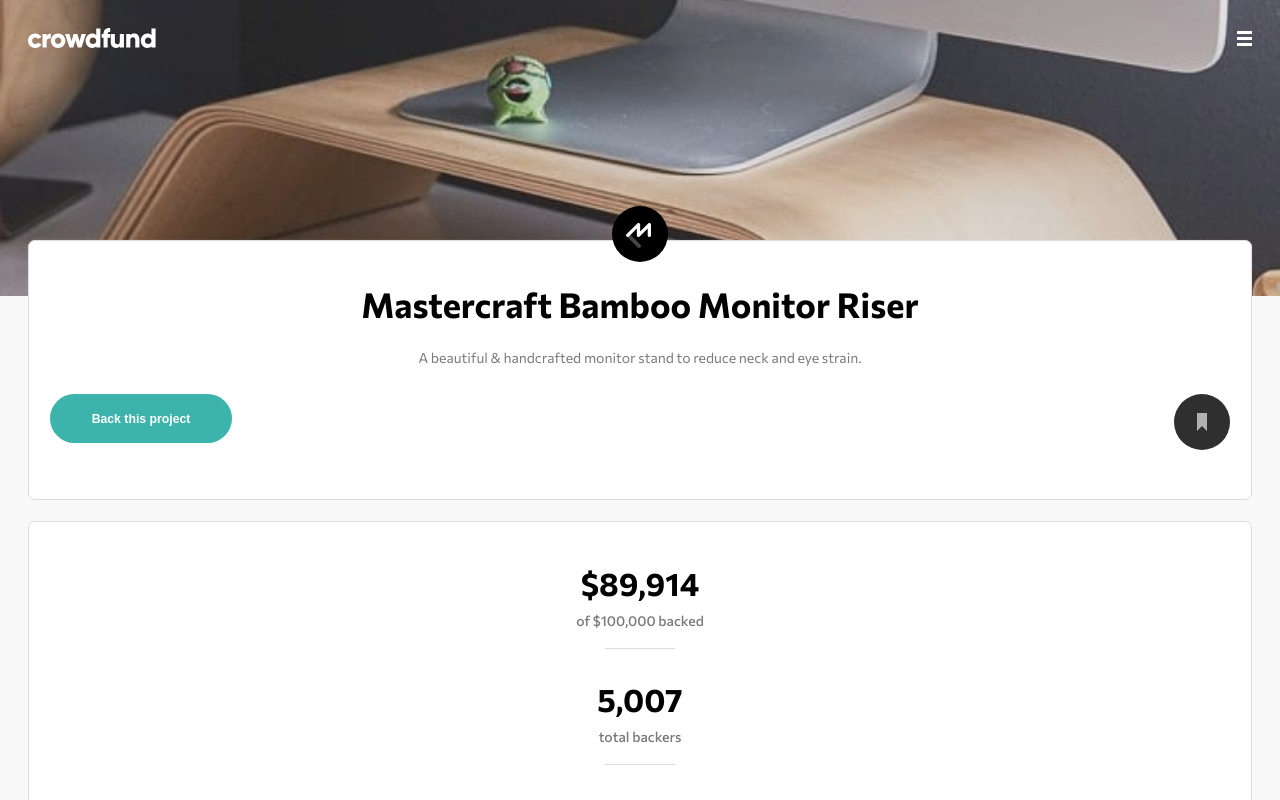
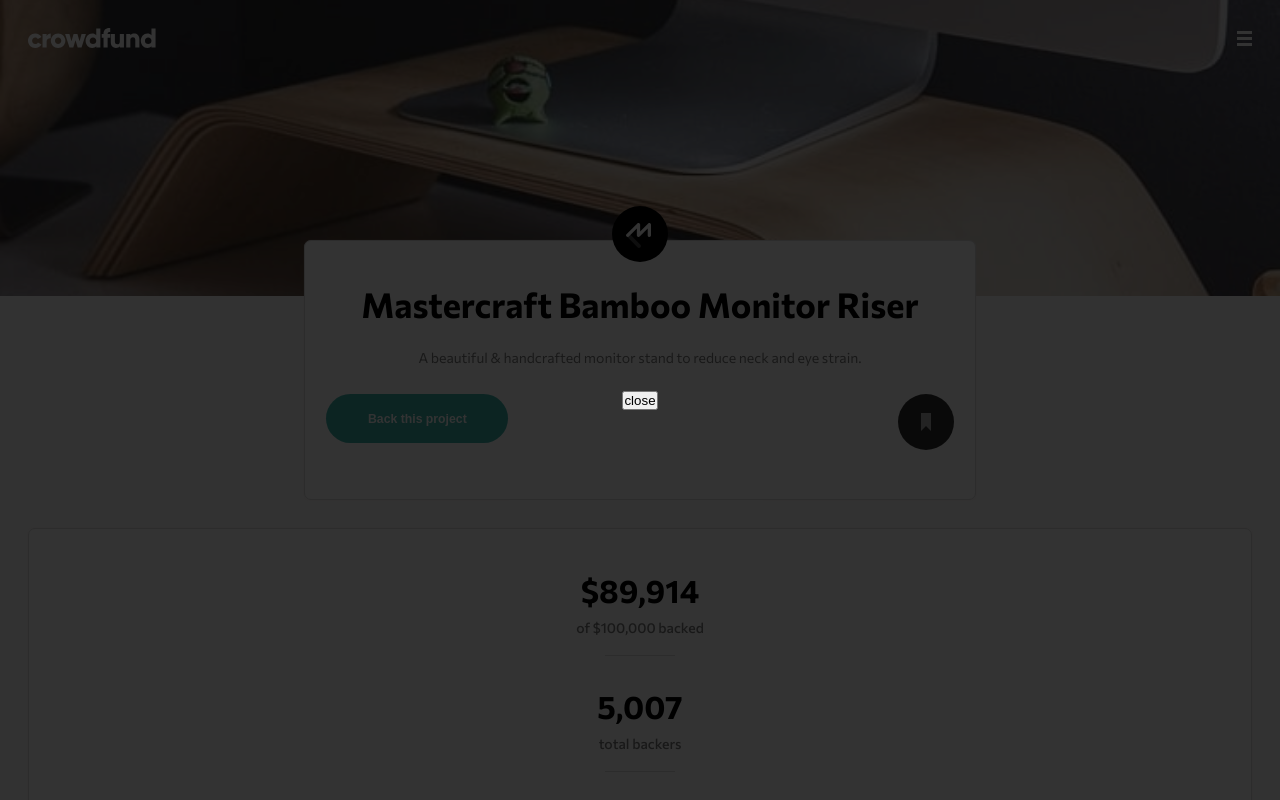
Before and after one commit to avatarfreak/front-end-mentor-crowdfunding, a Next.js app: page / in a window 1280 px wide. Both pictures are taken after a click on the button "Back this project". Shown: the top 800 px of the page. Built offline with nearby package versions, Linux system fonts and the light colour scheme.

Commit message:
Added Modal component skeleton

```diff
--- a/app/components/Elements/Card/style.tsx
+++ b/app/components/Elements/Card/style.tsx
@@ -76,13 +76,14 @@ export const CardWrapper = styled.div`
   border: 1px solid #ddd;
   box-shadow: 0 0 1px rgba(241, 241, 241, 0.5);
   border-radius: 0.5rem;
-  margin-bottom: 3rem;
+  margin: 2rem auto;
   background: #fff;
   &.active {
     opacity: 0.6;
     & ${ButtonWrapper} {
       background: var(--darkgray);
-      cursor: not-allowed;
+      pointer-events: none;
+      user-select: none;
     }
   }
 `;
--- a/app/components/Elements/Main/Project/Pledges/index.tsx
+++ b/app/components/Elements/Main/Project/Pledges/index.tsx
@@ -11,6 +11,7 @@ import {
   DurationWrapper,
   DayWrapper,
   TimeWrapper,
+  CardWrapper,
 } from "@/Elements/Card/style";
 import styled from "styled-components";
 
--- /dev/null
+++ b/app/components/Elements/Modal/modal.tsx
@@ -0,0 +1,17 @@
+import styled from "styled-components";
+
+export const Wrapper = styled.div`
+  position: fixed;
+  top: 0;
+  left: 0;
+  right: 0;
+  bottom: 0;
+  display: flex;
+  align-items: center;
+  justify-content: center;
+  background: rgba(0, 0, 0, 0.8);
+`;
+
+export const ModalContainer: React.FC<React.ReactNode> = ({ children }) => {
+  return <Wrapper>{children}</Wrapper>;
+};
--- a/app/components/Modules/Main/Monitor/index.tsx
+++ b/app/components/Modules/Main/Monitor/index.tsx
@@ -1,8 +1,13 @@
 import Header from "@/Elements/Header";
 import { Avatar, Card, Title, Text, Footer, Bookmark, Button, Body } from "@/Elements/Main/Monitor";
 import Image from "next/image";
+import { SetStateAction } from "react";
 
-export const Monitor: React.FC = () => {
+interface IProps {
+  setShowModal: React.Dispatch<SetStateAction<boolean>>;
+}
+
+export const Monitor: React.FC<IProps> = ({ setShowModal }) => {
   return (
     <>
       <Card>
@@ -16,7 +21,7 @@ export const Monitor: React.FC = () => {
           <Text>A beautiful & handcrafted monitor stand to reduce neck and eye strain.</Text>
         </Body>
         <Footer>
-          <Button onClick={(): void => console.log("Back this project")}>Back this project</Button>
+          <Button onClick={() => setShowModal((prev) => !prev)}>Back this project</Button>
           <Bookmark>
             <Image src="/images/icon-bookmark.svg" width="56" height="56" layout="fixed" />
           </Bookmark>
--- a/app/components/Modules/Main/Project/Pledges/index.tsx
+++ b/app/components/Modules/Main/Project/Pledges/index.tsx
@@ -1,4 +1,4 @@
-import { useState } from "react";
+import { SetStateAction, useState } from "react";
 import { pledge } from "./data";
 import {
   Card,
@@ -15,8 +15,11 @@ import {
   Time,
 } from "@/Elements/Main/Project/Pledges";
 
+interface IProps {
+  setShowModal: React.Dispatch<SetStateAction<boolean>>;
+}
 type Pledges = typeof pledge;
-const Pledge: React.FC = () => {
+const Pledge: React.FC<IProps> = ({ setShowModal }) => {
   const [pledges, setPledges] = useState<Pledges>(pledge);
 
   return (
@@ -39,7 +42,7 @@ const Pledge: React.FC = () => {
             </Duration>
 
             <CTA>
-              <Button>{data.btnText}</Button>
+              <Button onClick={() => setShowModal((prev) => !prev)}>{data.btnText}</Button>
             </CTA>
           </Footer>
         </Card>
--- a/app/components/Modules/Main/Project/index.tsx
+++ b/app/components/Modules/Main/Project/index.tsx
@@ -1,8 +1,12 @@
 import { Card, Title, Text } from "@/Elements/Main/Project";
-import React from "react";
+import React, { SetStateAction } from "react";
 import Pledge from "./Pledges";
 
-export const Project = () => {
+interface IProps {
+  setShowModal: React.Dispatch<SetStateAction<boolean>>;
+}
+
+export const Project: React.FC<IProps> = ({ setShowModal }) => {
   return (
     <Card>
       <Title>About this project</Title>
@@ -16,7 +20,7 @@ export const Project = () => {
         Featuring artisan craftsmanship, the simplicity of design creates extra desk space below
         your computer to allow notepads, pens, and USB sticks to be stored under the stand.
       </Text>
-      <Pledge />
+      <Pledge setShowModal={setShowModal} />
     </Card>
   );
 };
--- a/app/components/Modules/Main/index.tsx
+++ b/app/components/Modules/Main/index.tsx
@@ -1,14 +1,20 @@
-import React from "react";
+import { useState } from "react";
 import { Project } from "./Project";
 import { Monitor } from "./Monitor";
 import { Statistics } from "./Stat";
+import { Modal } from "../Modal/Modal";
 
 export const Content = () => {
+  const [showModal, setShowModal] = useState<boolean>(false);
   return (
     <>
-      <Monitor />
+      <Modal showModal={showModal}>
+        <button onClick={() => setShowModal(false)}>close</button>
+      </Modal>
+
+      <Monitor setShowModal={setShowModal} />
       <Statistics />
-      <Project />
+      <Project setShowModal={setShowModal} />
     </>
   );
 };
--- /dev/null
+++ b/app/components/Modules/Modal/Modal.tsx
@@ -0,0 +1,12 @@
+import { createPortal } from "react-dom";
+import { ModalContainer } from "@/Elements/Modal/modal";
+
+interface Props {
+  showModal: boolean;
+  children?: React.ReactNode;
+}
+export const Modal: React.FC<Props> = ({ showModal, children }) => {
+  if (!showModal) return null;
+
+  return createPortal(<ModalContainer>{children}</ModalContainer>, document.body);
+};
--- a/pages/_document.tsx
+++ b/pages/_document.tsx
@@ -1,15 +1,22 @@
-import Document, { Head, Html, Main, NextScript } from "next/document";
+import Document, {
+  DocumentContext,
+  DocumentInitialProps,
+  Head,
+  Html,
+  Main,
+  NextScript,
+} from "next/document";
 import { ServerStyleSheet } from "styled-components";
 
 export default class MyDocument extends Document {
-  static async getInitialProps(ctx: any) {
+  static async getInitialProps(ctx: DocumentContext): Promise<DocumentInitialProps> {
     const sheet = new ServerStyleSheet();
     const originalRenderPage = ctx.renderPage;
 
     try {
       ctx.renderPage = () =>
         originalRenderPage({
-          enhanceApp: (App: any) => (props: any) => sheet.collectStyles(<App {...props} />),
+          enhanceApp: (App) => (props) => sheet.collectStyles(<App {...props} />),
         });
 
       const initialProps = await Document.getInitialProps(ctx);
@@ -31,10 +38,12 @@ export default class MyDocument extends Document {
       <Html>
         <Head>
           <link rel="preconnect" href="https://fonts.gstatic.com" crossOrigin="true" />
-          <link
-            href="https://fonts.googleapis.com/css2?family=Commissioner:wght@400;500;700&display=swap"
-            rel="stylesheet"
-          />
+          <noscript>
+            <link
+              rel="stylesheet"
+              href="https://fonts.googleapis.com/css2?family=Commissioner:wght@400;500;700&amp;display=swap"
+            />
+          </noscript>
         </Head>
         <body>
           <Main />
```
